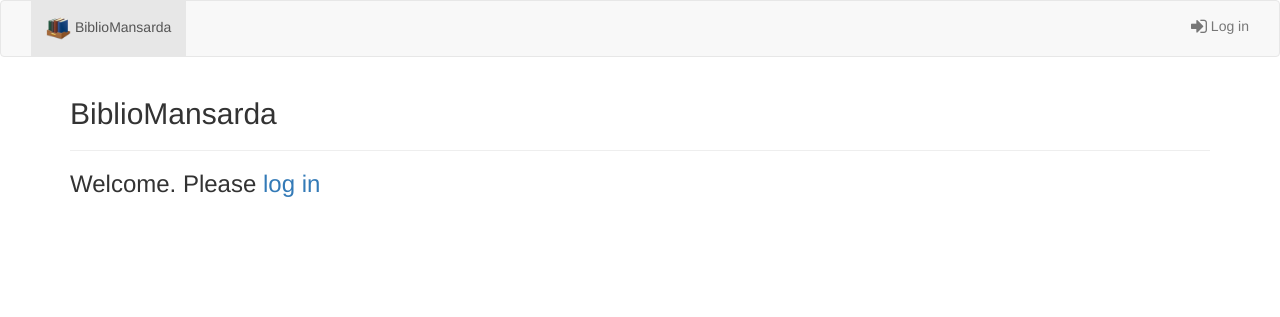
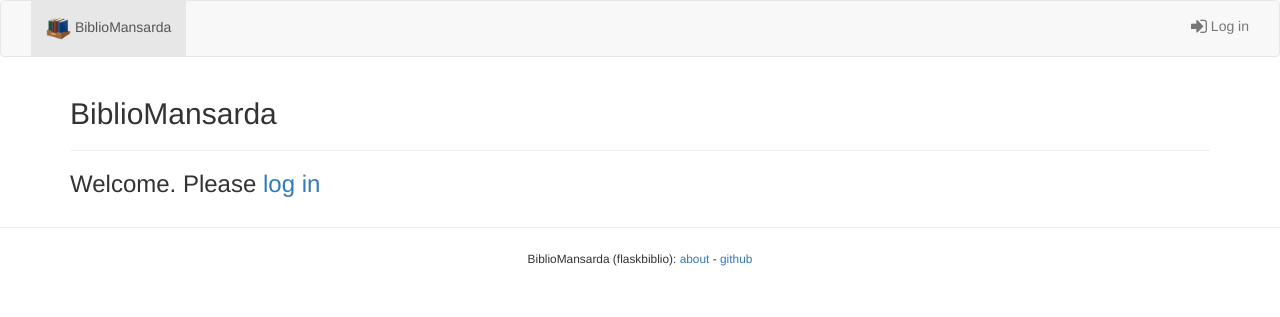
Before and after one commit to hemidactylus/flaskbiblio, a Flask app: template app/templates/index.html in a window 1280 px wide. Shown: the top 317 px of the page. Run offline with Flask 2, Linux system fonts and the light colour scheme; the template is opened without the code that fills it, so the values that code supplies are empty; some libraries are stand-ins or nearby versions.

Commit message:
Adding the 'about' page and a footer to the templates

```diff
--- a/app/templates/bootbase.html
+++ b/app/templates/bootbase.html
@@ -129,3 +129,15 @@
 {% block content %}
   {{util.flashed_messages(dismissible=True)}}
 {% endblock %}
+
+{% block footer %}
+  <hr>
+  <div align="center">
+    <small>
+      BiblioMansarda (flaskbiblio):
+      <a href="{{url_for('ep_about')}}">about</a>
+      -
+      <a href="https://github.com/hemidactylus/flaskbiblio">github</a>
+    </small>
+  </div>
+{% endblock %}
--- a/app/templates/index.html
+++ b/app/templates/index.html
@@ -50,4 +50,8 @@
 
 </div>
 
+    {% block footer %}
+        {{ super() }}
+    {% endblock %}
+
 {% endblock %}
--- a/app/views.py
+++ b/app/views.py
@@ -1106,6 +1106,10 @@ def ep_getimportresults(step):
         flashMessage('critical','Malformed link','this link is invalid.')
         return redirect(url_for('ep_importdata'))
 
+@app.route('/about')
+def ep_about():
+    return 'About TODO'
+
 @app.route('/emptyhouse')
 @login_required
 def ep_emptyhouse():
```
Also changed, not shown: README.md.
